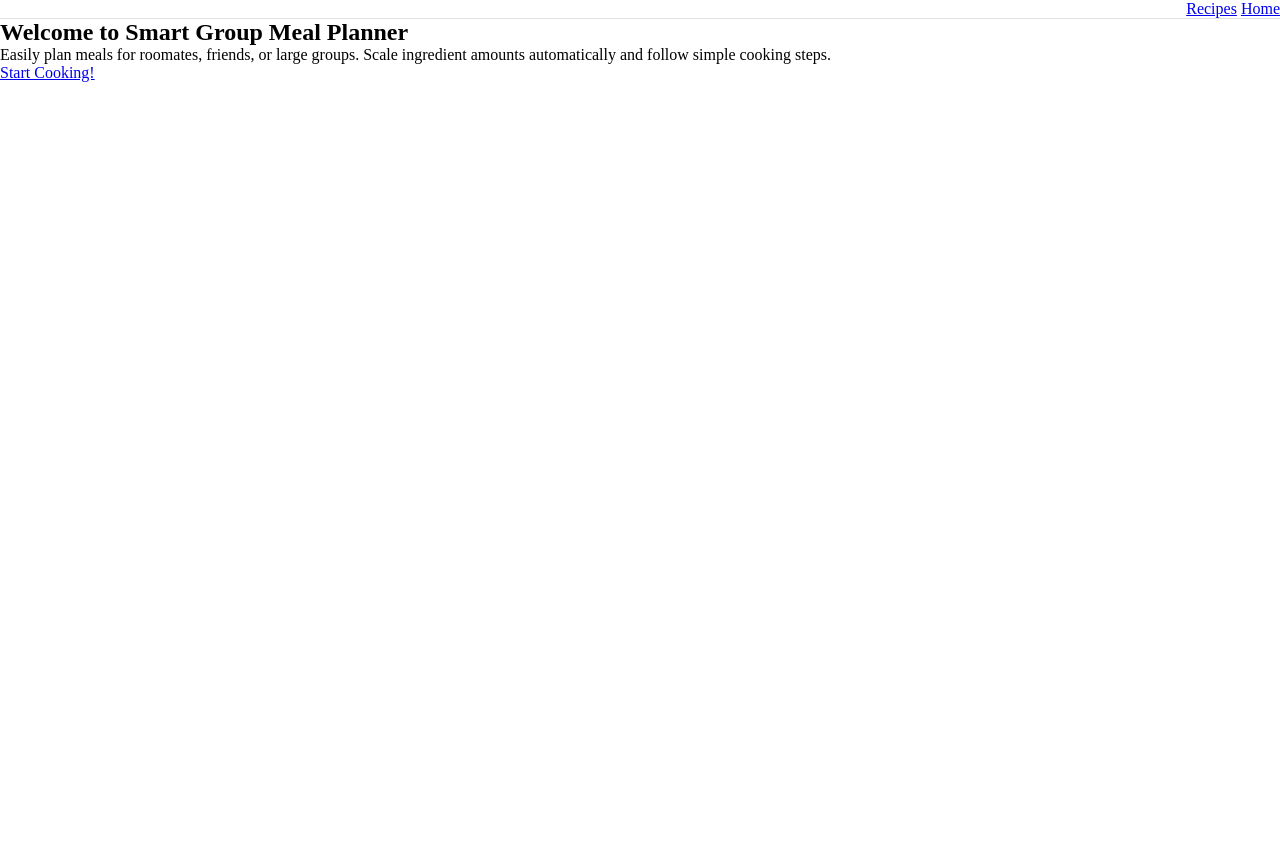
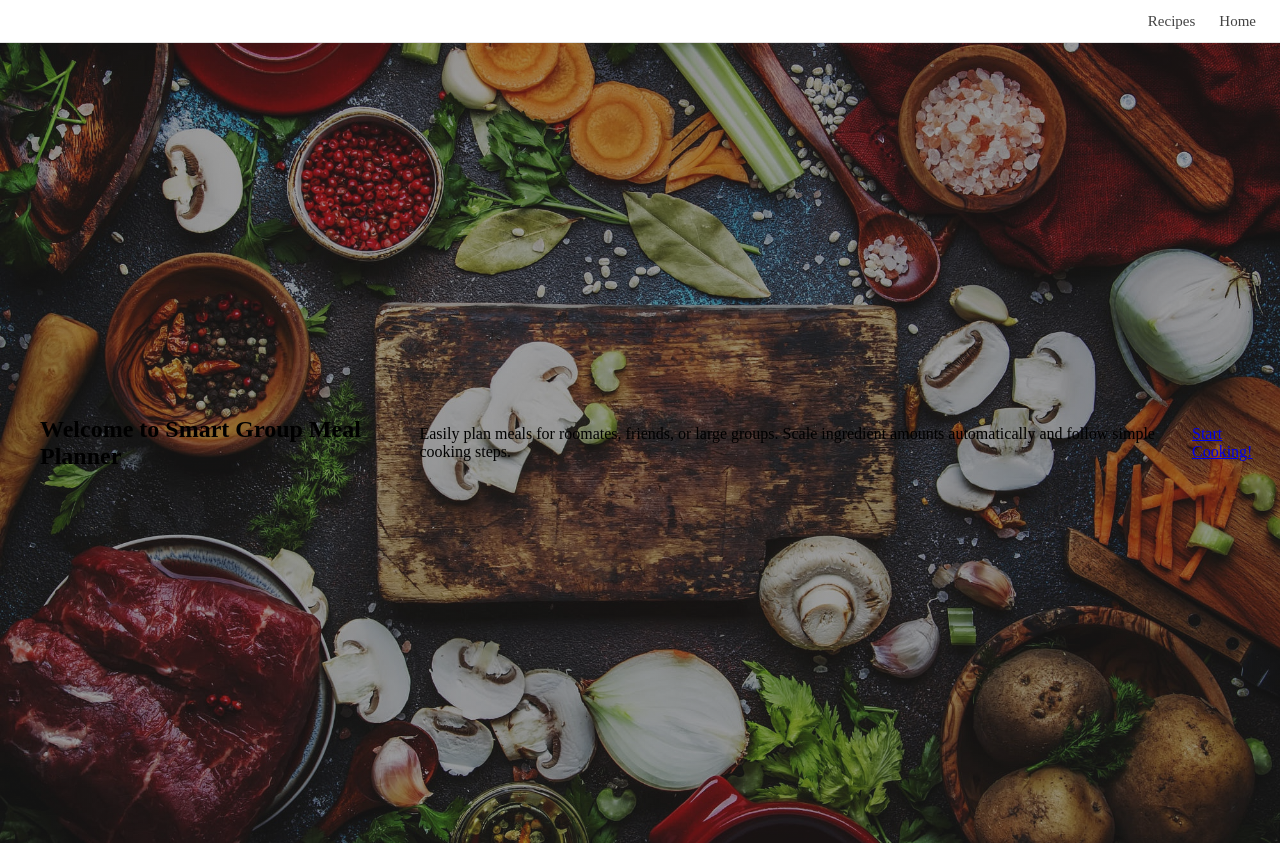
Before and after one commit to ryanraiser/CSCI2254-Final-Group-Project, a plain HTML site: page index.html in a window 1280 px wide. Before the commit the page ends 800 px from the top, so only its background shows below. Drawn offline with Linux system fonts and the light colour scheme; a web font is replaced by a local one.

Commit message:
"hero" wallpaper

```diff
--- a/index.html
+++ b/index.html
@@ -5,7 +5,8 @@
     <meta name="viewport" content="width=device-width, initial-scale=1.0" />
     <meta http-equiv="X-UA-Compatible" content="ie=edge" />
     <title>Smart Group Meal Planner</title>
-    <link rel="stylesheet" href="styles.css" />
+    <link href="https://fonts.googleapis.com/css2?family=Playfair+Display:ital,wght@0,400..900;1,400..900&display=swap" rel="stylesheet">
+    <link rel="stylesheet" href="/styles.css" />
   </head>
 
   <body>
@@ -20,13 +21,15 @@
       </div>
     </nav>
 
-    <main class="welcome">
+    <main class="hero">
+      <div class="hero-content"></div>
       <h2>Welcome to Smart Group Meal Planner</h2>
       <p>
         Easily plan meals for roomates, friends, or large groups. Scale ingredient amounts automatically and follow simple cooking steps.
       </p>
 
       <a href="recipes.html" class="explore">Start Cooking!</a>
+    </div>
     </main>
   </body>
 </html>
--- a/styles.css
+++ b/styles.css
@@ -4,13 +4,47 @@
   box-sizing: border-box;
 }
 
+.hero {
+  height: 100vh;
+  width: 100%;
+  position: relative;
+  display: flex;
+  justify-content: center;
+  align-items: center;
+
+  background: linear-gradient(rgba(40, 40, 40, 0.45), rgba(40, 40, 40, 0.45)),
+    url("images/background.jpg");
+
+  background-size: cover;
+  background-position: center;
+  background-repeat: no-repeat;
+}
+
+.hero-content {
+  text-align: center;
+  color: white;
+  padding: 20px;
+  text-shadow: 0 3px 6px rgba(0, 0, 0, 0.6);
+}
+
 .navbar {
   width: 100%;
   background-color: white;
-  padding: 10 10 10 10;
+  padding: 12px 24px;
   display: flex;
   justify-content: space-between;
   align-items: center;
   border-bottom: 1px solid #e2e2e2;
   position: sticky;
 }
+
+.nav-right a {
+  margin-left: 20px;
+  text-decoration: none;
+  font-size: 15px;
+  color: #444;
+}
+
+.nav-right a:hover {
+  color: #2f855a;
+}
```
Also changed, not shown: images/background.jpg (added).
